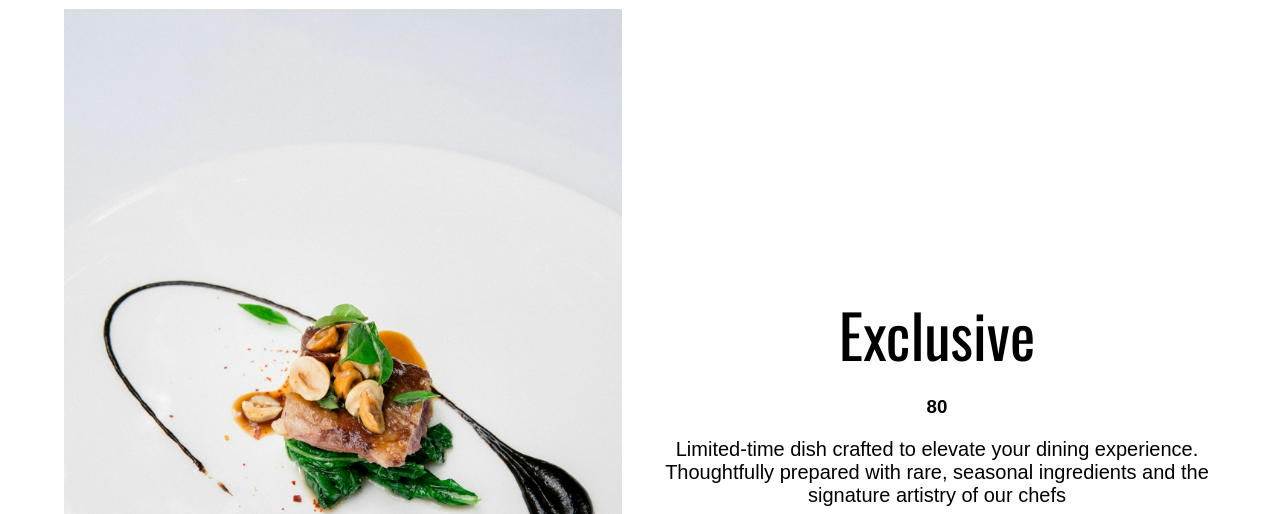
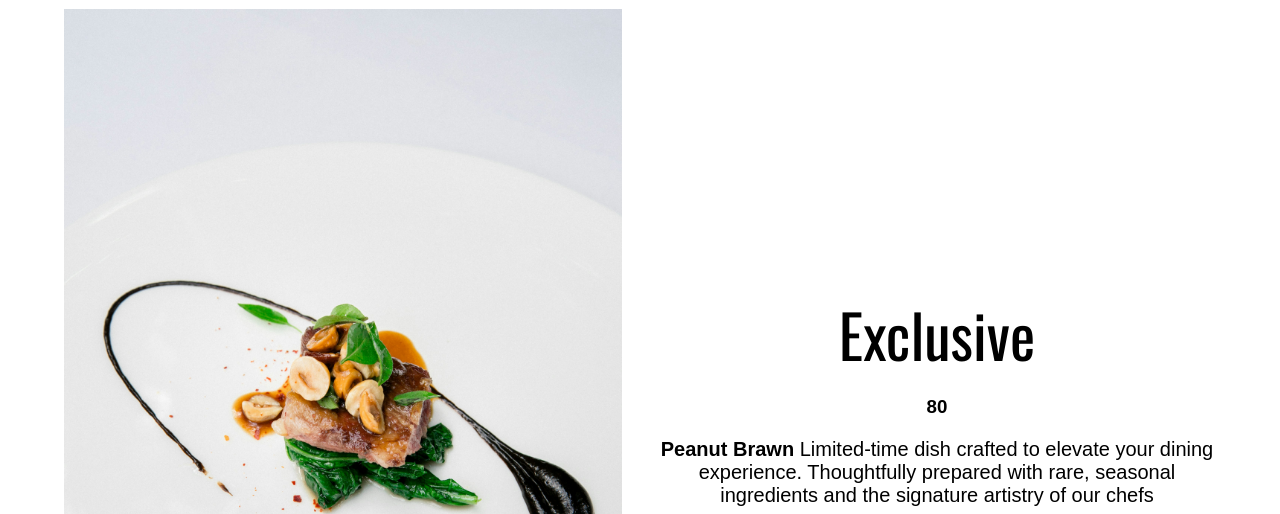
Before and after one commit to saga-laha/saga-laha.github.io, a plain HTML site: page projects/resturant/index_menu.html in a window 1280 px wide. Shown: the part 286-800 px from the top of the page. Drawn offline with nearby package versions, Linux system fonts and the light colour scheme.

Commit message:
update menu

```diff
--- a/projects/resturant/index_menu.html
+++ b/projects/resturant/index_menu.html
@@ -38,6 +38,7 @@
                     </h2>
                     <h3>80</h3>
                     <p>
+                        <b>Peanut Brawn</b>
                         Limited-time dish crafted to elevate your dining
                         experience. Thoughtfully prepared with rare, seasonal
                         ingredients and the signature artistry of our chefs
```
